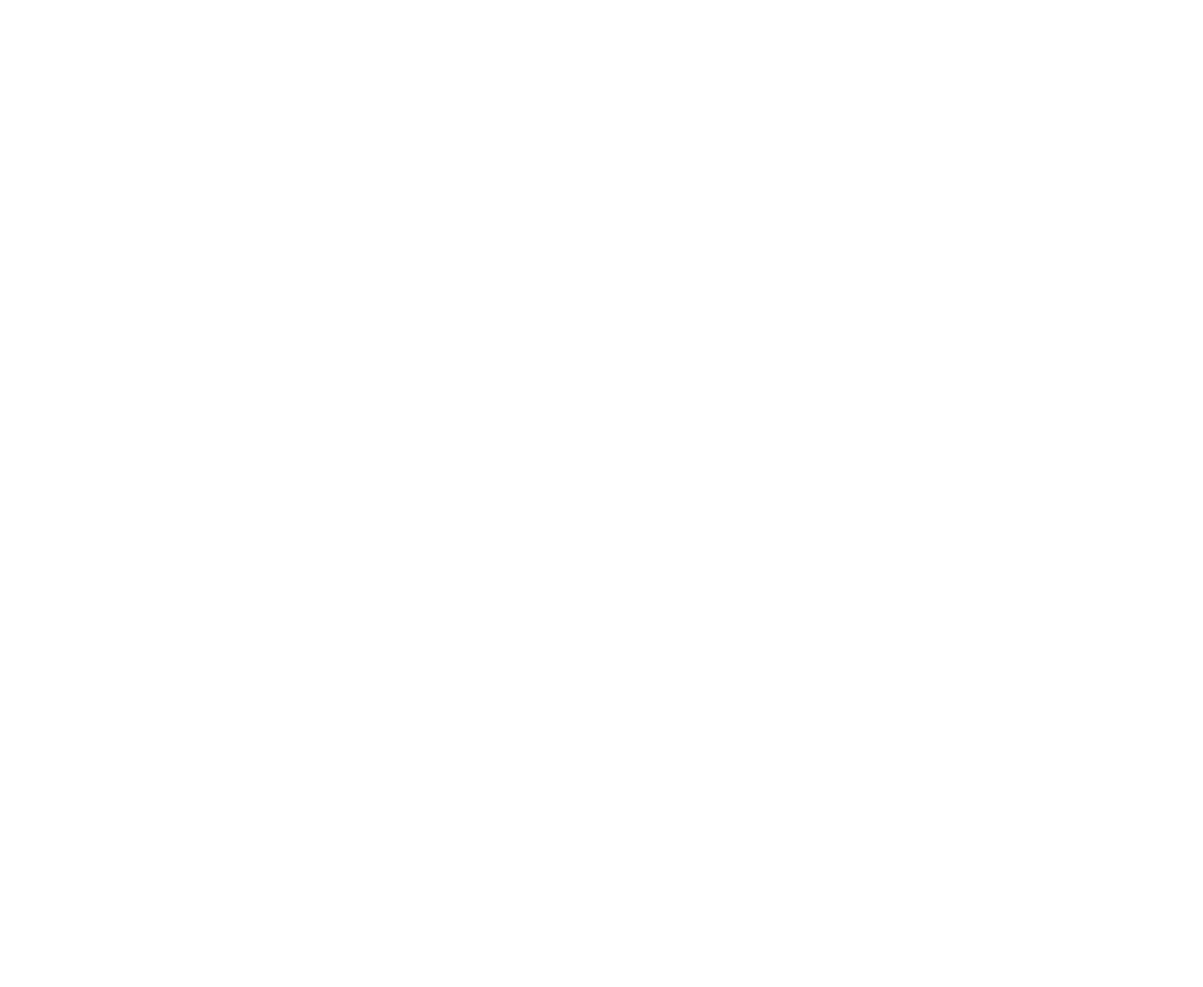
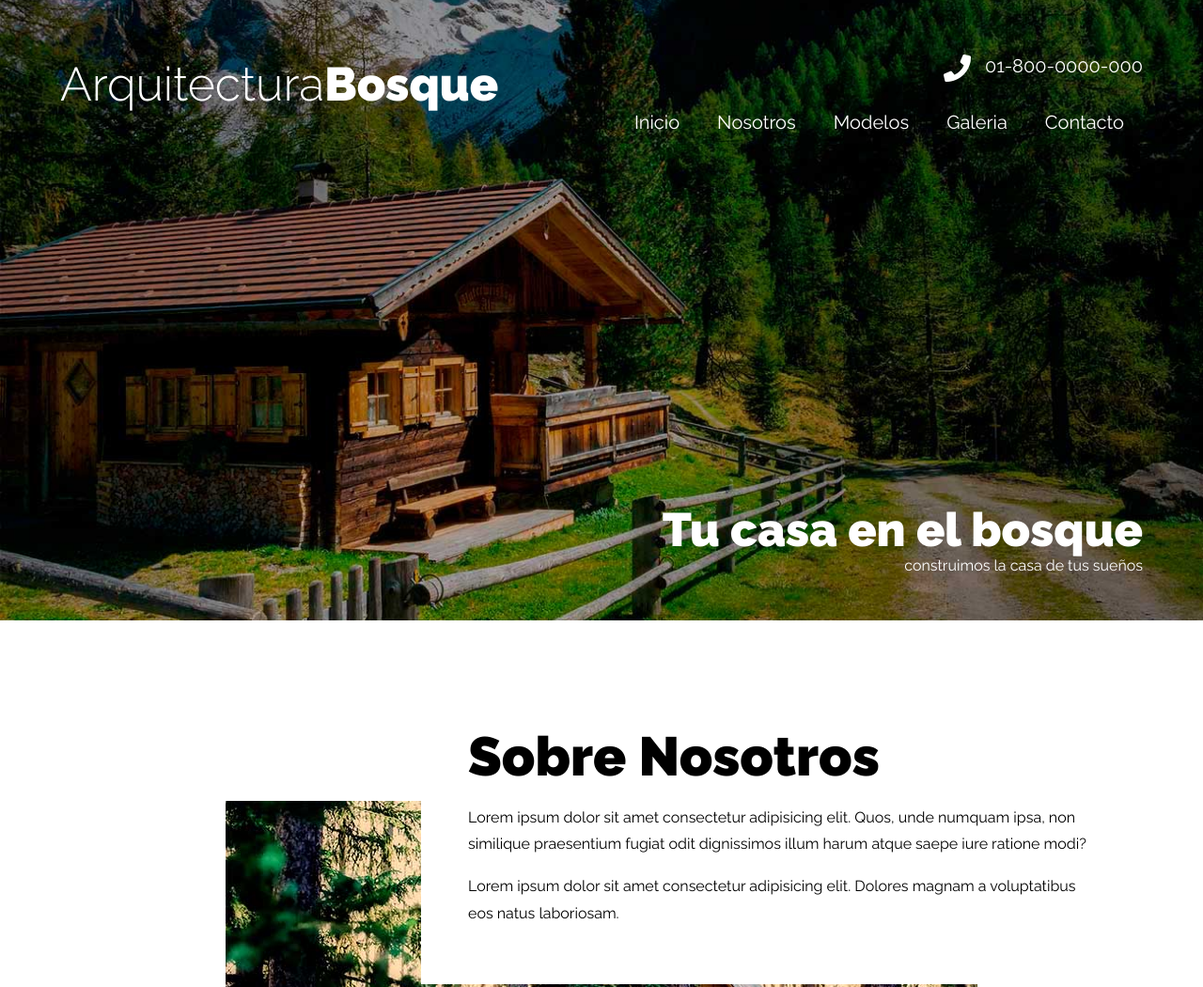
Before and after one commit to Geinersb/Arquitectura-Bosque, a plain HTML site: page index.html in a window 1280 px wide. Shown: the top 1050 px of the page at 94% size. Before the commit the page ends 800 px from the top, so only its background shows below. Drawn offline with Linux system fonts and the light colour scheme.

Commit message:
se finaliza el header y los modelos de casas

```diff
--- a/css/styles.css
+++ b/css/styles.css
@@ -0,0 +1,328 @@
+/* VARIABLES GLOBALES */
+:root {
+    --blanco: #FFF;
+    --negro: #111111;
+    --gris: #343A40;
+
+    --fuentePrincipal: 'Raleway', sans-serif;
+}
+
+html {
+    font-size: 62.5%;
+    box-sizing: border-box;
+}
+
+*,
+*::before,
+*::after {
+    box-sizing: inherit;
+}
+
+body {
+    font-family: var(--fuentePrincipal);
+    font-size: 1.6rem;
+    line-height: 1.8;
+}
+
+h1,
+h2,
+h3 {
+    font-weight: 900;
+    margin: 1rem 0 4rem 0;
+    line-height: 1.2;
+}
+
+h1 {
+    font-size: 4.8rem;
+}
+
+h2 {
+    font-size: 5.8rem;
+}
+
+h3 {
+    font-size: 5rem;
+}
+
+a {
+    text-decoration: none;
+}
+
+img {
+    max-width: 100%;
+    display: block;
+}
+
+.contenedor {
+    max-width: 120rem;
+    margin: 0 auto;
+    width: 90%;
+}
+
+.btn {
+    color: var(--gris);
+    background-color: var(--blanco);
+    border: 1px solid var(--gris);
+    padding: .5rem 2rem;
+    transition: background-color .3s;
+}
+
+.btn:hover {
+    background-color: var(--gris);
+    color: var(--blanco);
+}
+
+/* UTILIDADES */
+
+.text-center {
+    text-align: center;
+}
+
+.mt-5 {
+    margin-top: 5rem;
+}
+
+/* HEADER */
+
+.header {
+    min-height: 60rem;
+    background-image: url(../img/hero.jpg);
+    background-repeat: no-repeat;
+    background-size: cover;
+    background-position: center;
+    padding: 5rem 0;
+}
+
+
+
+.contenido-header {
+    display: flex;
+    flex-direction: column;
+    height: calc(60rem - 4rem);
+    justify-content: space-between;
+    color: var(--blanco);
+}
+
+.nombre-sitio {
+    font-weight: 300;
+    text-align: center;
+    font-size: 3rem;
+}
+
+@media(min-width:768px) {
+    .nombre-sitio {
+        font-size: 5rem;
+    }
+}
+
+.nombre-sitio span {
+    font-weight: 900;
+}
+
+@media(min-width:768px) {
+    .barra {
+        display: flex;
+        justify-content: space-between;
+        align-items: center;
+    }
+}
+
+.contacto {
+    display: flex;
+    flex-direction: column;
+    align-items: center;
+}
+
+@media(min-width:768px) {
+    .contacto {
+        align-items: flex-end;
+    }
+}
+
+.telefono {
+    display: flex;
+}
+
+.telefono::before {
+    content: '';
+    display: block;
+    width: 4rem;
+    height: 4rem;
+    background-image: url('../img/telefono.png');
+    background-repeat: no-repeat;
+    background-position: center center;
+    margin-right: 1rem;
+}
+
+.header a {
+    color: var(--blanco);
+    font-size: 2rem;
+}
+
+
+.navegacion {
+    display: flex;
+    flex-direction: column;
+    align-items: center;
+    width: 100%;
+    margin-top: 1rem;
+}
+
+@media(min-width:768px) {
+    .navegacion {
+        flex-direction: row;
+
+    }
+}
+
+.navegacion a {
+    padding: .5rem;
+    transition: background-color 300ms;
+    width: 100%;
+    text-align: center;
+}
+
+@media(min-width:768px) {
+    .navegacion a {
+        padding: 1rem 2rem;
+    }
+}
+
+.navegacion a:hover {
+    background-color: rgb(255 255 255 / .5);
+    color: var(--negro);
+}
+
+.slogan {
+    text-align: center;
+}
+
+@media(min-width:768px) {
+    .slogan {
+        text-align: right;
+    }
+}
+
+.slogan h1 {
+    font-size: 3rem;
+    margin: 0;
+}
+
+@media(min-width:768px) {
+    .slogan h1 {
+        font-size: 5rem;
+    }
+}
+
+.slogan p {
+    margin: 0;
+    line-height: 1;
+}
+
+/* SOBRE NOSOTROS */
+
+.nosotros {
+    display: grid;
+    grid-template-rows: repeat(2, 1fr);
+    background-image: url(../img/nosotros.jpg);
+    background-repeat: no-repeat;
+    background-position: bottom center;
+}
+
+@media(min-width:992px) {
+    .nosotros {
+        grid-template-columns: repeat(3, 1fr);
+    }
+}
+
+.contenido-nosotros {
+    background-color: var(--blanco);
+    padding: 5rem;
+}
+
+@media(min-width:992px) {
+    .contenido-nosotros {
+        grid-column: 2 / 4;
+    }
+}
+
+.contenido-nosotros h2,
+.contenido-nosotros p {
+    margin-bottom: 1rem;
+}
+
+/* MODELOS CASAS */
+
+.modelo {
+    display: grid;
+    grid-template-rows: repeat(2, 1fr);
+    background-repeat: no-repeat;
+    background-position: bottom center;
+    margin-bottom: 5rem;
+}
+
+.modelo:last-of-type{
+    margin-bottom: 0;
+}
+
+@media(min-width:768px) {
+    .modelo {
+        grid-template-columns: repeat(2, 1fr);
+    }
+}
+
+.contenido-modelo {
+    padding: 5rem;
+    background-color: var(--blanco);
+}
+
+.basico {
+    background-image: url(../img/modelo_basico.jpg);
+}
+
+@media(min-width:768px) {
+    .basico {
+        background-position: top right;
+    }
+
+    .basico .contenido-modelo {
+        grid-row: 2 / 3;
+        padding: 2rem 2rem 2rem 0;
+    }
+}
+
+
+.premier {
+
+    background-image: url(../img/modelo_premier.jpg);
+
+}
+
+@media(min-width:768px) {
+    .premier {
+        background-position: top left;
+    }
+
+    .premier .contenido-modelo{
+        grid-column: 2 / 3;
+        padding: 2rem;
+    }
+}
+
+.elite {
+
+    background-image: url(../img/modelo_elite.jpg);
+
+}
+
+@media(min-width:768px){
+    .elite{
+        background-position: top right;
+    }
+
+    .elite .contenido-modelo{
+        padding: 2rem 2rem 2rem 0;
+    }
+}
+
+/* GALERIA */
--- a/index.html
+++ b/index.html
@@ -1,9 +1,9 @@
 <!DOCTYPE html>
-<html lang="en">
+<html lang="es">
 <head>
     <meta charset="UTF-8">
     <meta name="viewport" content="width=device-width, initial-scale=1.0">
-    <title>Document</title>
+    <title>Arquitectura Bosque</title>
     <link rel="preconnect" href="https://fonts.googleapis.com">
     <link rel="preconnect" href="https://fonts.gstatic.com" crossorigin>
     <link href="https://fonts.googleapis.com/css2?family=Raleway:wght@300;400;700;900&family=Work+Sans:ital,wght@0,300;0,400;0,500;1,300;1,400;1,500&display=swap" rel="stylesheet">
@@ -12,5 +12,85 @@
 </head>
 <body>
 
+<header class="header">
+   <div class="contenedor contenido-header">
+    <div class="barra">
+
+<div class="logo">
+    <h1 class="nombre-sitio">
+        Arquitectura<span>Bosque</span>
+    </h1>
+</div>
+
+<div class="contacto">
+    <a  class="telefono" href="tel:01-800-0000-000">01-800-0000-000</a>
+
+    <nav class="navegacion">
+        <a class="link" href="#">Inicio</a>
+        <a class="link" href="#">Nosotros</a>
+        <a class="link" href="#">Modelos</a>
+        <a class="link" href="#">Galeria</a>
+        <a class="link" href="#">Contacto</a>
+    </nav>
+</div>
+
+    </div>
+
+    <div class="slogan">
+        <h1>Tu casa en el bosque</h1>
+        <p>construimos la casa de tus sueños</p>
+    </div>
+
+   </div>
+</header>
+
+<!-- SOBRE NOSOTROS -->
+<section class="contenedor mt-5 nosotros">
+<div class="contenido-nosotros">
+    <h2>Sobre Nosotros</h2>
+    <p>Lorem ipsum dolor sit amet consectetur adipisicing elit. Quos, unde numquam ipsa, non similique praesentium fugiat odit dignissimos illum harum atque saepe iure ratione modi?</p>
+
+    <p>Lorem ipsum dolor sit amet consectetur adipisicing elit. Dolores magnam a voluptatibus eos natus laboriosam.</p>
+</div>
+</section>
+
+
+<!-- MODELOS CASAS -->
+<main class="contenedor mt-5">
+    <h2>Conoce nuestros 3 modelos</h2>
+
+    <div class="modelo basico">
+        <div class="contenido-modelo">
+            <h3>Modelo Básico</h3>
+            <p>Lorem ipsum dolor sit amet consectetur, adipisicing elit. Maiores id officia cumque nobis ex cum vitae enim magnam incidunt laborum. Hic laudantium fugiat animi voluptatem similique? Atque aperiam reiciendis numquam?</p>
+            <a class="btn" href="#">Más Información</a>
+        </div>
+    </div>      <!--aqui finaliza el modelo-->
+
+
+
+    <div class="modelo  premier">
+        <div class="contenido-modelo">
+            <h3>Modelo Premier</h3>
+            <p>Lorem ipsum dolor sit amet consectetur, adipisicing elit. Maiores id officia cumque nobis ex cum vitae enim magnam incidunt laborum. Hic laudantium fugiat animi voluptatem similique? Atque aperiam reiciendis numquam?</p>
+            <a class="btn" href="#">Más Información</a>
+        </div>
+    </div>      <!--aqui finaliza el modelo-->
+
+
+
+    <div class="modelo elite">
+        <div class="contenido-modelo">
+            <h3>Modelo Elite</h3>
+            <p>Lorem ipsum dolor sit amet consectetur, adipisicing elit. Maiores id officia cumque nobis ex cum vitae enim magnam incidunt laborum. Hic laudantium fugiat animi voluptatem similique? Atque aperiam reiciendis numquam?</p>
+            <a class="btn" href="#">Más Información</a>
+        </div>
+    </div>      <!--aqui finaliza el modelo-->
+
+
+
+
+</main>
+
 </body>
 </html>
```
